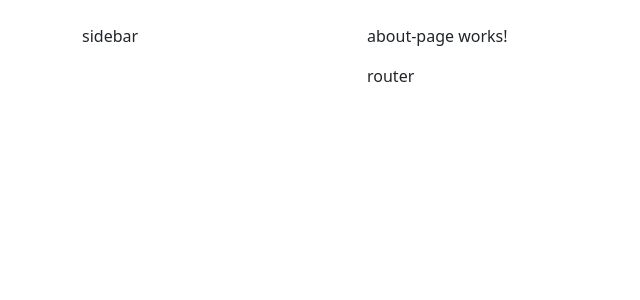
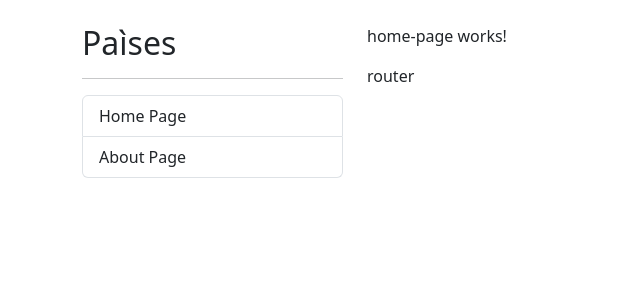
Before and after one commit to bryanesteban/countryApp, an Angular app: page /home in a window 1280 px wide. Before the commit this address led to /. Shown: the top 300 px of the page, without its empty margins (0-640 px from the left). Built offline with nearby package versions, Linux system fonts and the light colour scheme.

Commit message:
slidebar

```diff
--- a/src/app/app-routing.module.ts
+++ b/src/app/app-routing.module.ts
@@ -1,7 +1,25 @@
 import { NgModule } from '@angular/core';
 import { RouterModule, Routes } from '@angular/router';
+import { HomePageComponent } from './shared/components/pages/home-page/home-page.component';
+import { AboutPageComponent } from './shared/components/pages/about-page/about-page.component';
 
-const routes: Routes = [];
+const routes: Routes = [
+  {
+    path:'home',
+    component: HomePageComponent
+  },
+  {
+    path:'about',
+    component: AboutPageComponent
+  },
+  {
+    path:'**',
+    redirectTo: 'home'
+  }
+];
+
+
+
 
 @NgModule({
   imports: [RouterModule.forRoot(routes)],
--- a/src/app/app.component.html
+++ b/src/app/app.component.html
@@ -1,12 +1,14 @@
 <div class="row mt-4">
   <div class="col-3">
      <!-- sidebar -->
-      sidebar
+      <shared-sidebar></shared-sidebar>
   </div>
   <div class="col">
     <!-- Nuestra pagina -->
     <!-- <shared-home-page></shared-home-page> -->
-    <shared-about-page></shared-about-page>
+    <!-- <shared-about-page></shared-about-page> -->
+    <router-outlet></router-outlet>
+
     router
   </div>
 </div>
--- /dev/null
+++ b/src/app/shared/components/sidebar/sidebar.component.html
@@ -0,0 +1,14 @@
+<h2>Paìses</h2>
+<hr>
+
+<ul class="list-group">
+
+  <li routerLink="home"
+    class="list-group-item">
+    Home Page
+  </li>
+  <li routerLink="about"
+    class="list-group-item">
+    About Page
+  </li>
+</ul>
```
Also changed, not shown: src/app/shared/components/sidebar/sidebar.component.ts (added, +10 -0 lines), src/app/shared/shared.module.ts (+8 -3 lines), src/app/shared/components/sidebar/sidebar.component.css (added), 1 other file (tests, documents, lock files or other folders).
